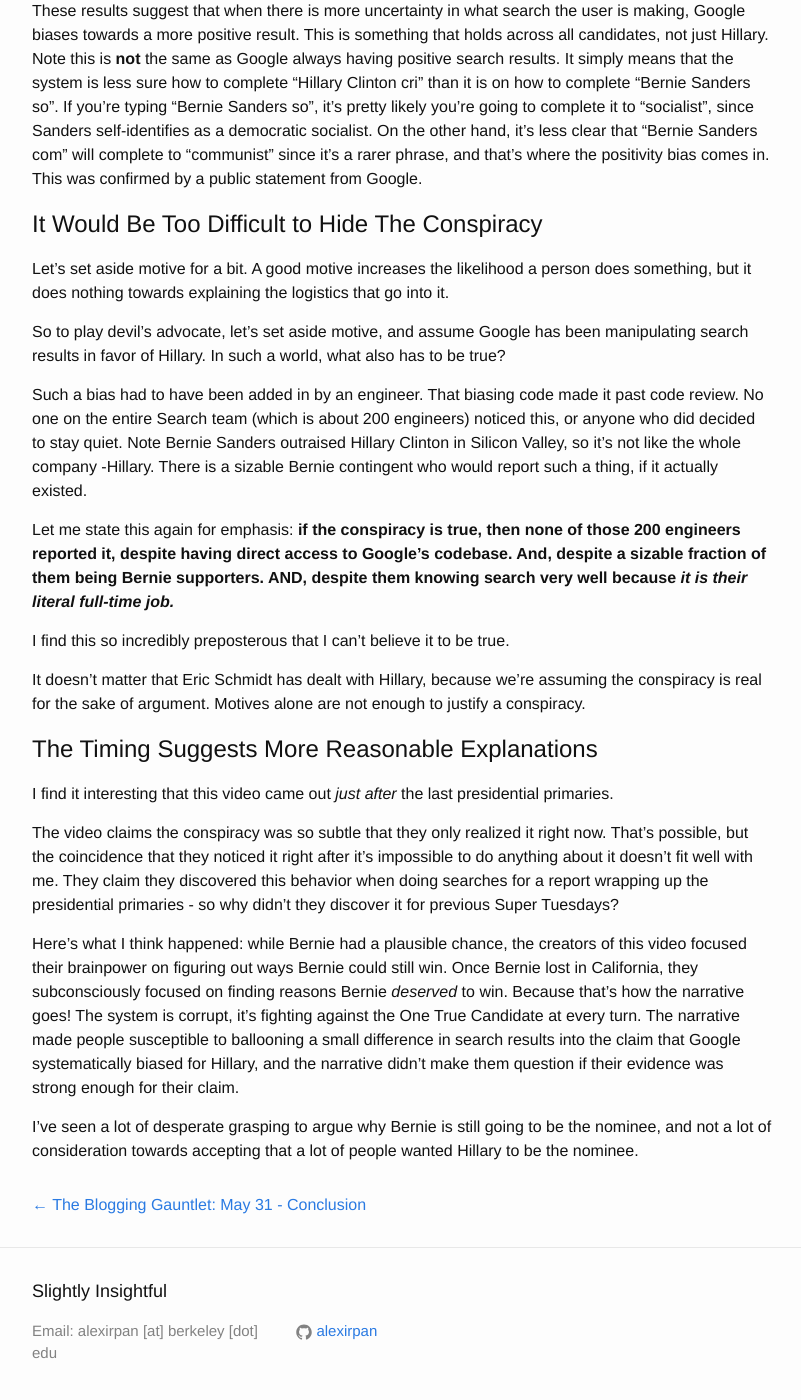
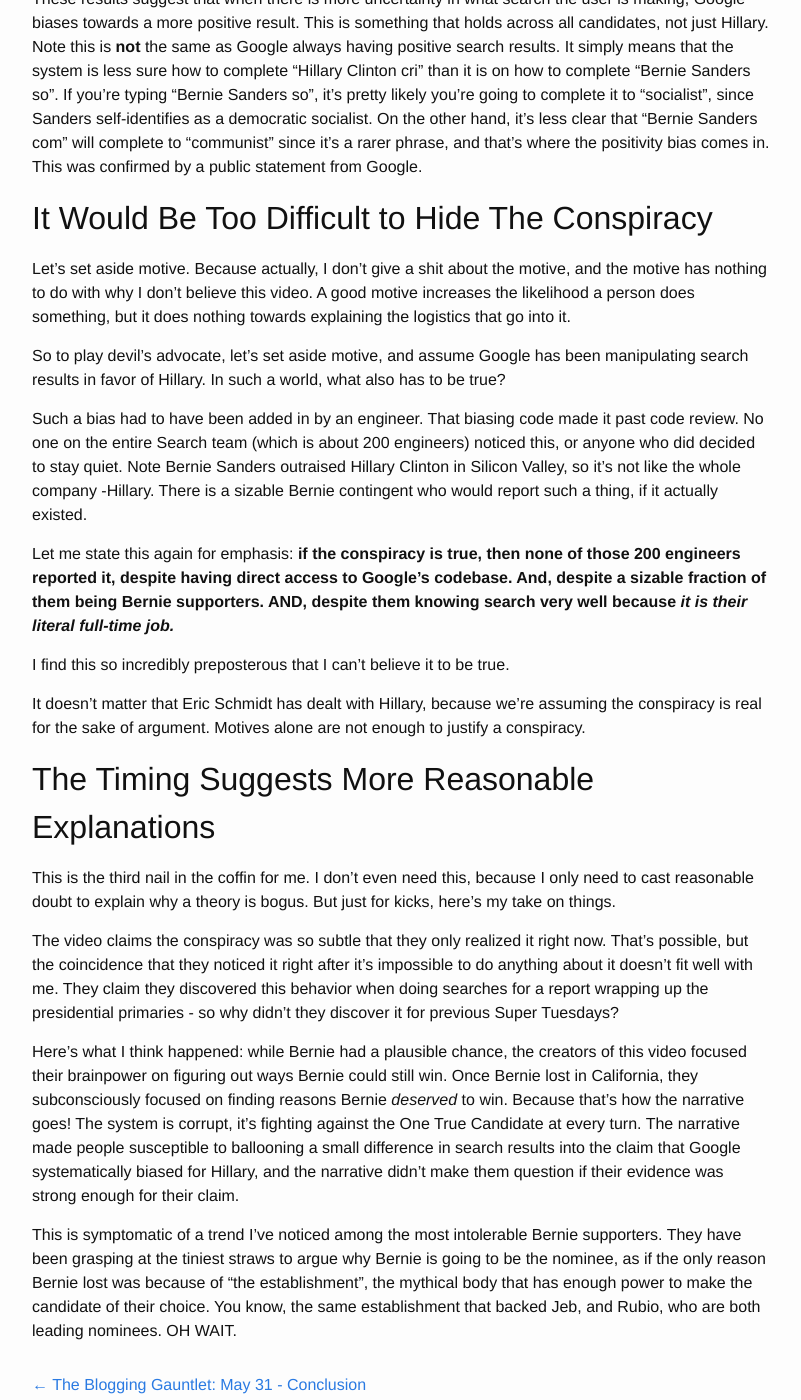
Before and after one commit to alexirpan/alexirpan.github.io, a Jekyll site: the page built from _posts/2016-06-11-hillary-google.markdown, in a window 1280 px wide and 1400 px high, scrolled down 1148 px. Shown: the whole window, without its empty margins (238-1039 px from the left). Built offline with Jekyll 4.4.1, drawn with Linux system fonts in a browser that asks for light colours.

Commit message:
please no hate mail

```diff
--- a/_posts/2016-06-11-hillary-google.markdown
+++ b/_posts/2016-06-11-hillary-google.markdown
@@ -21,7 +21,7 @@
 
 
 The Argument
---------------------------------------------------------------------
+=======================================================
 
 The creators of the linked video did some searches when working
 on a report concluding presidential primaries, and made an observation.
@@ -37,10 +37,10 @@
 
 
 My Rebuttal
-----------------------------------------------------------------------
+=======================================================
 
 Autocompletes are Not Biased Just for Hillary
-=======================================================
+--------------------------------------------------------------------
 
 PICTURES
 
@@ -58,9 +58,11 @@
 
 
 It Would Be Too Difficult to Hide The Conspiracy
-==============================================================
+--------------------------------------------------------------------
 
-Let's set aside motive for a bit. A good motive increases the likelihood a
+Let's set aside motive. Because actually, I don't give a shit about the motive,
+and the motive has nothing to do with why I don't believe this video.
+A good motive increases the likelihood a
 person does something, but it does nothing towards explaining the logistics
 that go into it.
 
@@ -89,10 +91,11 @@
 
 
 The Timing Suggests More Reasonable Explanations
-===============================================================
+------------------------------------------------------------------
 
-I find it interesting that this video came out *just after* the last
-presidential primaries.
+This is the third nail in the coffin for me. I don't even need this, because
+I only need to cast reasonable doubt to explain why a theory is bogus. But
+just for kicks, here's my take on things.
 
 The video claims the conspiracy was so subtle that they only realized it
 right now. That's possible, but the coincidence that they noticed it
@@ -106,12 +109,14 @@
 still win. Once Bernie lost in California, they subconsciously focused on
 finding reasons Bernie *deserved* to win. Because that's how the narrative goes!
 The system is corrupt, it's fighting against the One True Candidate at every
-turn.
-The narrative made people susceptible to ballooning a small difference in
+turn. The narrative made people susceptible to ballooning a small difference in
 search results into the claim that Google systematically biased for Hillary,
 and the narrative didn't make them question if their evidence was strong
 enough for their claim.
 
-I've seen a lot of desperate grasping to argue why Bernie is still going to
-be the nominee, and not a lot of consideration towards accepting that a lot
-of people wanted Hillary to be the nominee.
+This is symptomatic of a trend I've noticed among the most intolerable Bernie
+supporters. They have been grasping at the tiniest straws to argue why Bernie
+is going to be the nominee, as if the only reason Bernie lost was because
+of "the establishment", the mythical body that has enough power to make the
+candidate of their choice. You know, the same establishment that backed Jeb,
+and Rubio, who are both leading nominees. OH WAIT.
```
